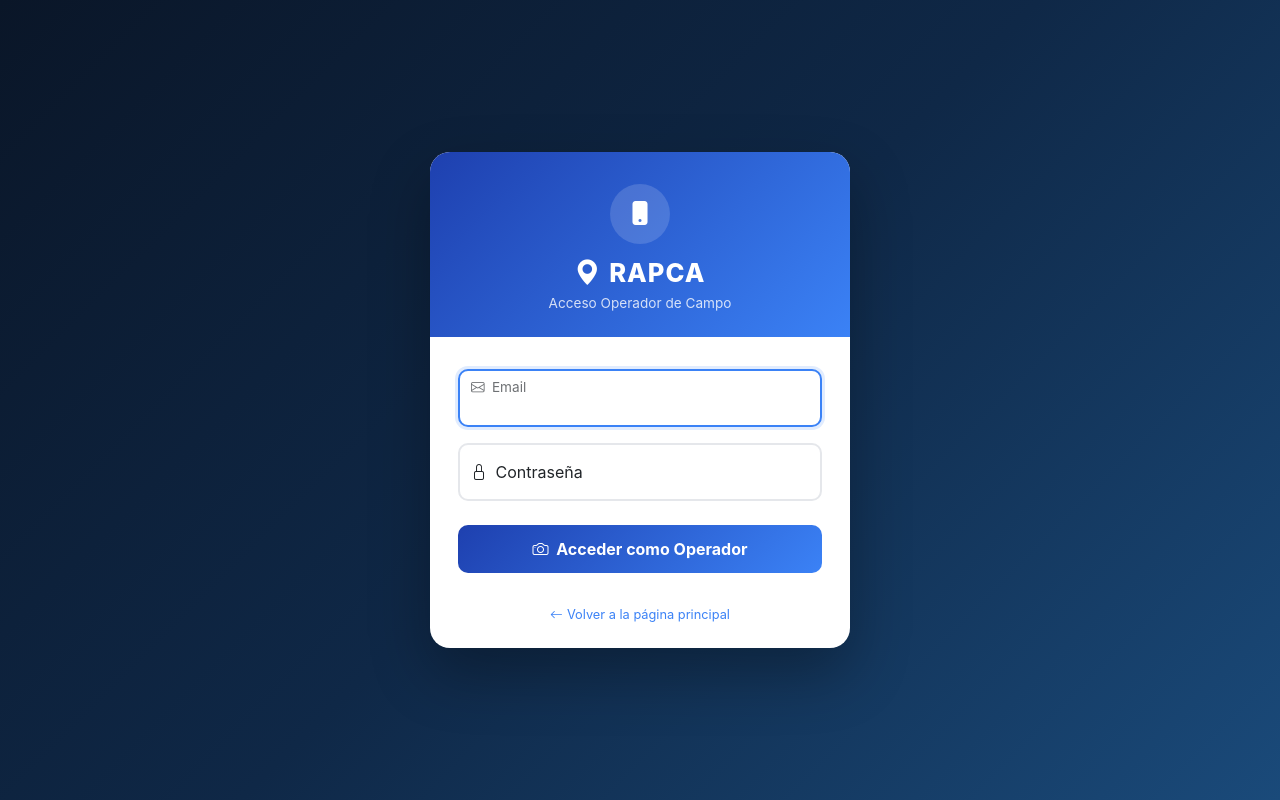
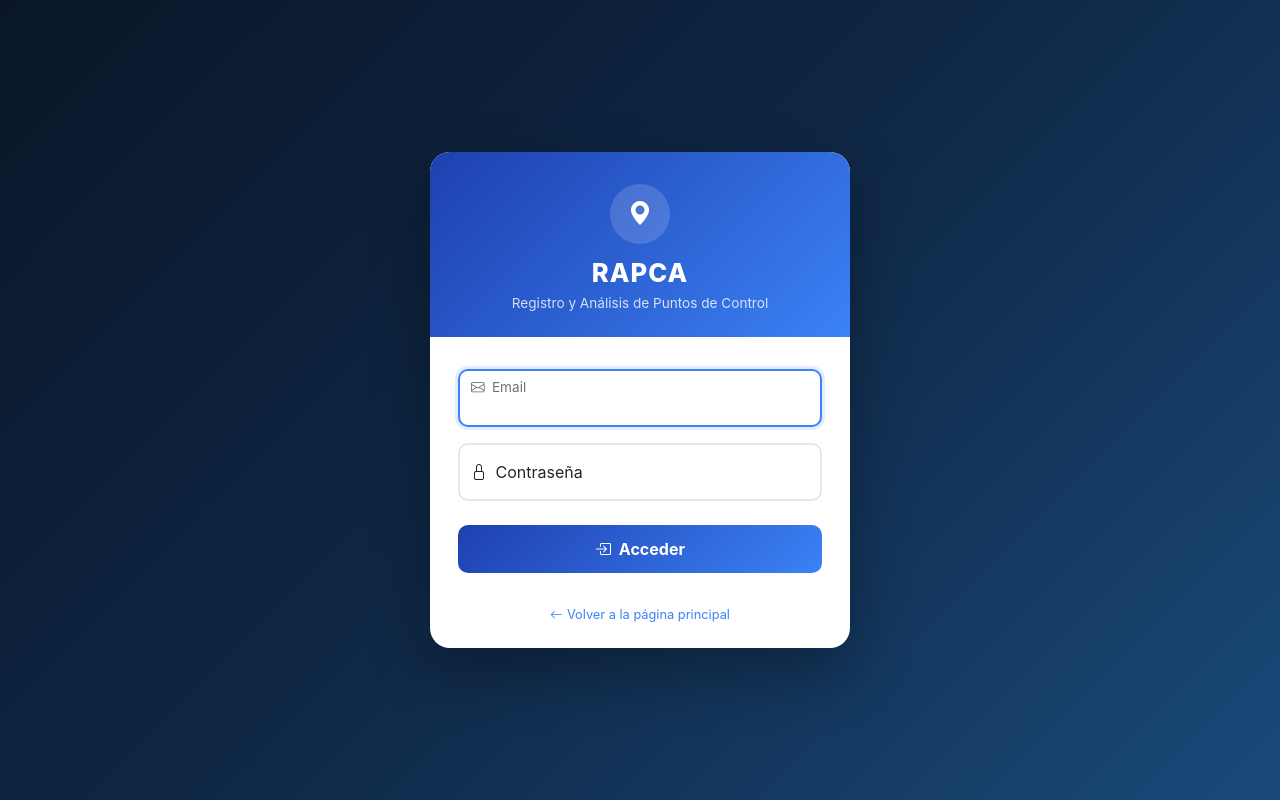
Before and after one commit to cazorlatravel-prog/RAPCA, a PHP site: page /public/login.php in a window 1280 px wide. Run offline with PHP 8.4, Linux system fonts and the light colour scheme.

Commit message:
Login unificado para todos los roles con redirección automática
- Cambiar interfaz de 'Acceso Operador de Campo' a login genérico RAPCA
- Añadir redirección para superadmin (→ /admin/dashboard.php)
- Cada rol se redirige automáticamente tras login:
  operador → operador.php, admin → dashboard, superadmin → dashboard

https://claude.ai/code/session_01WQTRJDFJMDbL9pE1aP23ur

```diff
--- a/public/login.php
+++ b/public/login.php
@@ -1,6 +1,6 @@
 <?php
 /**
- * RAPCA - Login de Operador de Campo
+ * RAPCA - Login unificado (todos los roles)
  */
 
 declare(strict_types=1);
@@ -20,6 +20,10 @@ if (isLoggedIn()) {
         exit;
     }
     if ($rol === 'admin') {
+        header('Location: /admin/dashboard.php');
+        exit;
+    }
+    if ($rol === 'superadmin') {
         header('Location: /admin/dashboard.php');
         exit;
     }
@@ -45,6 +49,9 @@ if ($_SERVER['REQUEST_METHOD'] === 'POST') {
             } elseif ($rol === 'admin') {
                 header('Location: /admin/dashboard.php');
                 exit;
+            } elseif ($rol === 'superadmin') {
+                header('Location: /admin/dashboard.php');
+                exit;
             } else {
                 logout();
                 $error = 'Rol de usuario no reconocido.';
@@ -58,7 +65,7 @@ if ($_SERVER['REQUEST_METHOD'] === 'POST') {
 <head>
     <meta charset="UTF-8">
     <meta name="viewport" content="width=device-width, initial-scale=1.0">
-    <title>RAPCA - Acceso Operador de Campo</title>
+    <title>RAPCA - Acceso</title>
     <link href="https://cdn.jsdelivr.net/npm/bootstrap@5.3.3/dist/css/bootstrap.min.css" rel="stylesheet">
     <link href="https://cdn.jsdelivr.net/npm/bootstrap-icons@1.11.3/font/bootstrap-icons.min.css" rel="stylesheet">
     <style>
@@ -108,9 +115,9 @@ if ($_SERVER['REQUEST_METHOD'] === 'POST') {
 <body>
     <div class="login-card">
         <div class="login-header">
-            <div class="icon-circle"><i class="bi bi-phone-fill"></i></div>
-            <h1><i class="bi bi-geo-alt-fill me-2"></i>RAPCA</h1>
-            <p>Acceso Operador de Campo</p>
+            <div class="icon-circle"><i class="bi bi-geo-alt-fill"></i></div>
+            <h1>RAPCA</h1>
+            <p>Registro y Análisis de Puntos de Control</p>
         </div>
         <div class="login-body">
             <?php if ($error): ?>
@@ -131,7 +138,7 @@ if ($_SERVER['REQUEST_METHOD'] === 'POST') {
                     <label for="password"><i class="bi bi-lock me-1"></i> Contraseña</label>
                 </div>
                 <button type="submit" class="btn btn-login mt-2">
-                    <i class="bi bi-camera me-1"></i> Acceder como Operador
+                    <i class="bi bi-box-arrow-in-right me-1"></i> Acceder
                 </button>
             </form>
         </div>
```
